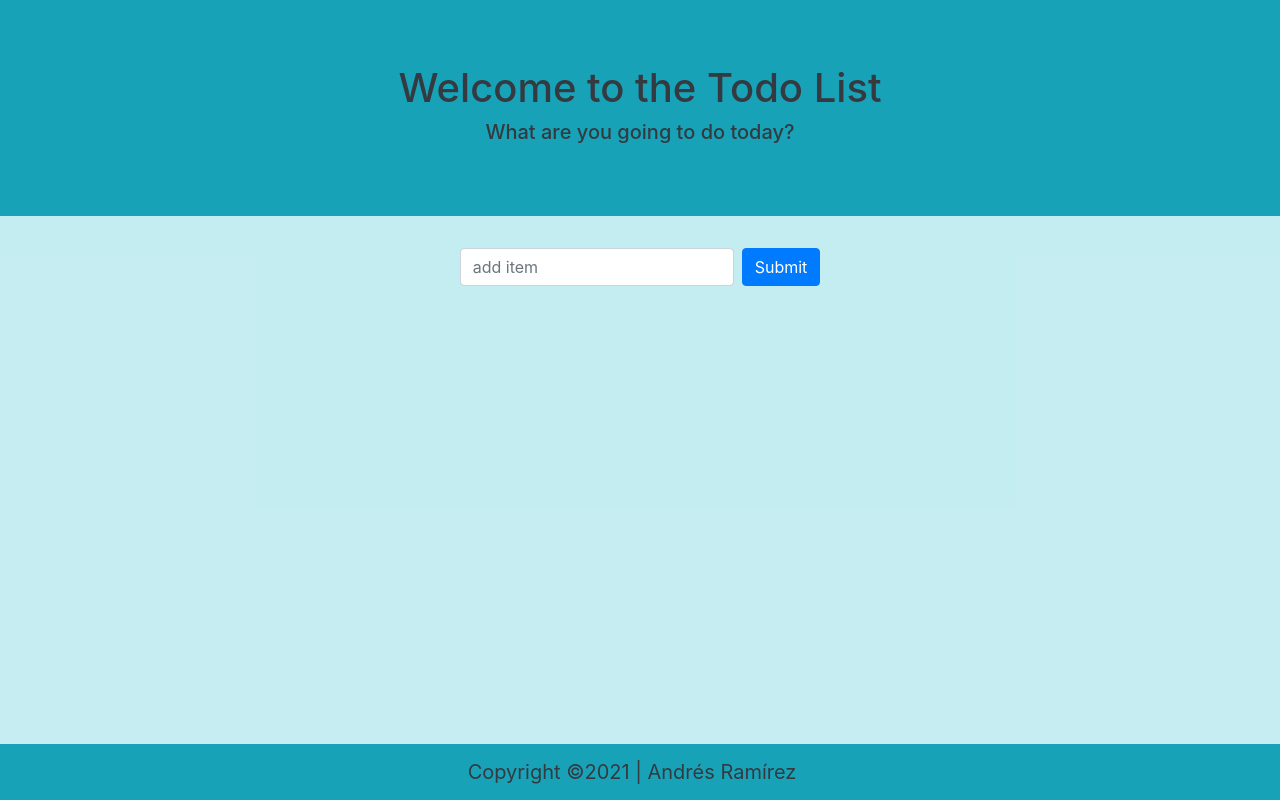
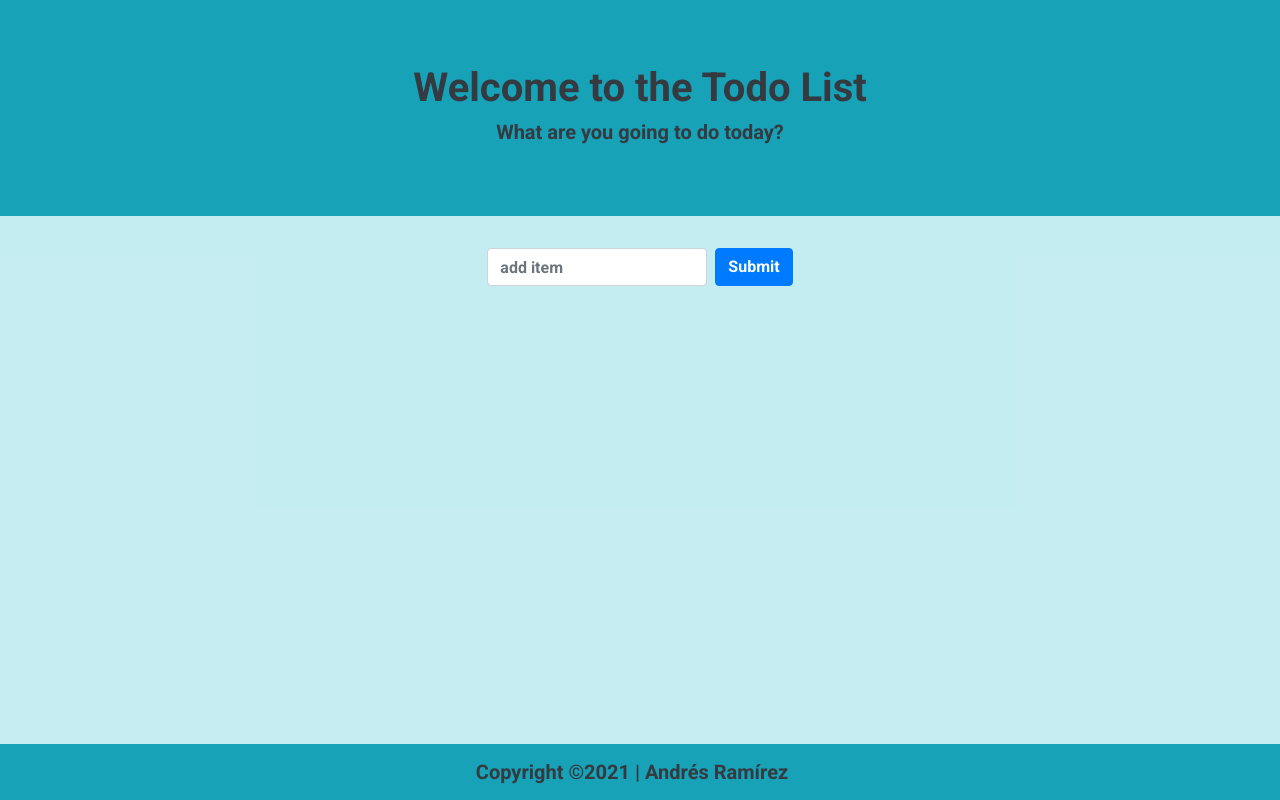
Before and after one commit to ARam2142/Todo-List, a React (Create React App) app: page / in a window 1280 px wide. Built offline with nearby package versions, Linux system fonts and the light colour scheme.

Commit message:
using google font and added pic to readme

```diff
--- a/src/App.css
+++ b/src/App.css
@@ -1,6 +1,6 @@
- @import url('https://fonts.googleapis.com/css2?family=Noto+Sans+KR&display=swap');  */
+@import url('https://fonts.googleapis.com/css2?family=Roboto:wght@700&display=swap');
 
-*{
+* {
   box-sizing: border-box;
   margin: 0px;
   padding: 0px;
@@ -10,6 +10,7 @@
 html, body {
   height: 100%;
   background-color: rgba(189, 235, 241, 0.644);
+  font-family: 'Roboto', sans-serif;
 }
 
 .MuiTypography-h5 {
```
